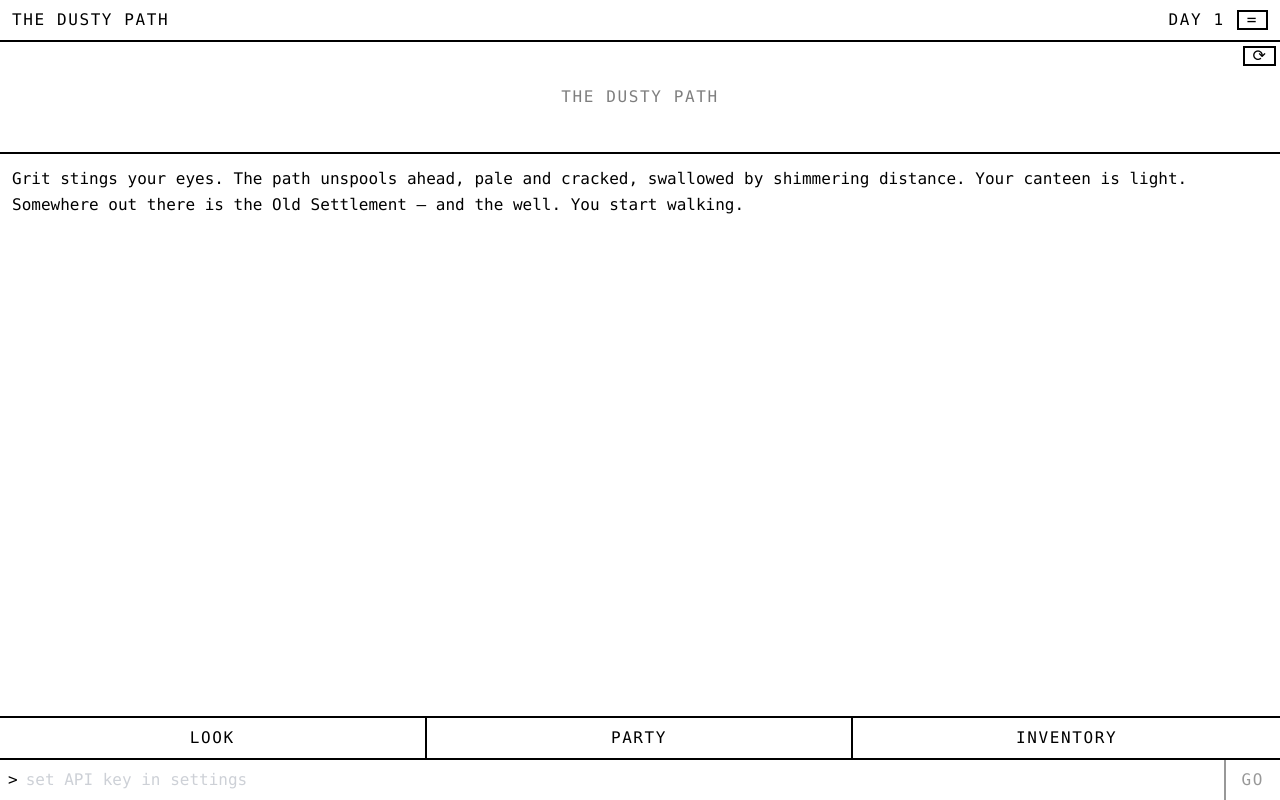
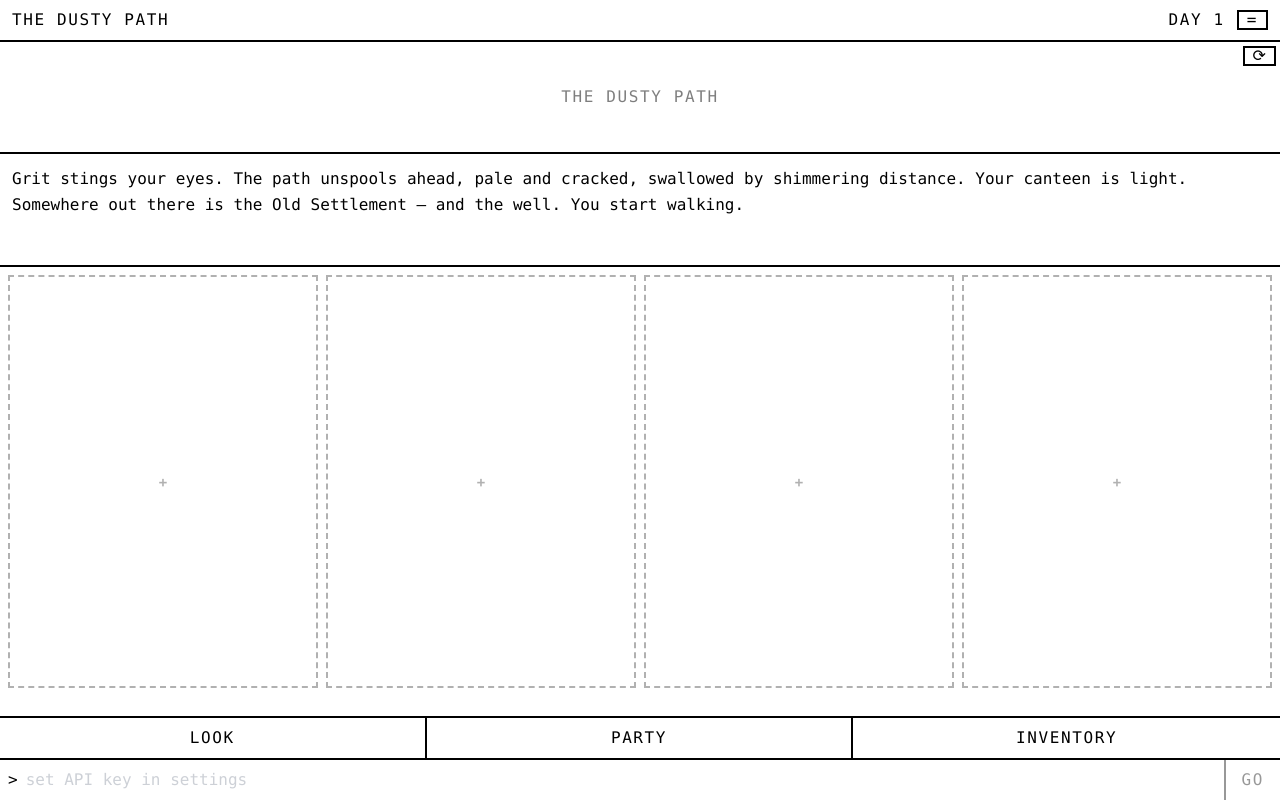
Before and after one commit to MickeyRotten/ProjectLoom, a React (Vite) app: page / in a window 1280 px wide. Built offline with nearby package versions, Linux system fonts and the light colour scheme.

Commit message:
feat(party): fixed 4-slot portrait row on main screen
show all portrait slots always, empty ones too, name label under each.
row sits above action buttons as before.

Co-Authored-By: Claude Opus 4.8 <noreply@anthropic.com>
Claude-Session: https://claude.ai/code/session_01Tpk4vvcij8MjuzoZm89phe

```diff
--- a/src/components/PartyStrip.tsx
+++ b/src/components/PartyStrip.tsx
@@ -2,11 +2,15 @@ import { useStore } from "../store";
 import { portraitKey } from "../lib/images";
 import type { Character } from "../types";
 
+/** Fixed number of party portrait slots on the main screen. */
+const SLOTS = 4;
+
 /**
  * The party portrait strip — always visible below the AI options, above the
- * fixed buttons (DESIGN.md → UI). One chip per in-company member; tap opens
- * that member's full-screen sheet. Portraits (Phase 3) drop into the chip
- * face; until then the chip shows the member's initials.
+ * fixed buttons (DESIGN.md → UI). A fixed row of SLOTS portrait faces with a
+ * name label under each; tap a filled slot to open that member's full-screen
+ * sheet. Empty slots always render so the row keeps its shape. Portraits
+ * (Phase 3) drop into the face; until then a filled slot shows initials.
  */
 export function PartyStrip() {
   const members = useStore((s) =>
@@ -15,19 +19,23 @@ export function PartyStrip() {
   const openMember = useStore((s) => s.openMember);
   const images = useStore((s) => s.images);
 
-  if (!members.length) return null;
+  const slots: (Character | null)[] = Array.from(
+    { length: SLOTS },
+    (_, i) => members[i] ?? null,
+  );
 
   return (
-    <nav className="flex gap-2 overflow-x-auto border-t-2 border-ink p-2">
-      {members.map((m) => (
+    <nav className="grid grid-cols-4 gap-2 border-t-2 border-ink p-2">
+      {slots.map((m, i) =>
+        m ? (
           <button
             key={m.id}
             type="button"
             onClick={() => openMember(m.id)}
-          className="flex shrink-0 flex-col items-center gap-1 active:opacity-60"
+            className="flex flex-col items-center gap-1 active:opacity-60"
             aria-label={m.name}
           >
-          <span className="flex h-[3.75rem] w-10 items-center justify-center overflow-hidden border-2 border-ink text-sm font-bold">
+            <span className="flex aspect-[3/4] w-full items-center justify-center overflow-hidden border-2 border-ink text-sm font-bold">
               {images[portraitKey(m.id)] ? (
                 <img
                   src={images[portraitKey(m.id)]}
@@ -38,11 +46,25 @@ export function PartyStrip() {
                 initials(m)
               )}
             </span>
-          <span className="max-w-[4.5rem] truncate text-[0.65rem] uppercase tracking-wide">
+            <span className="w-full truncate text-center text-[0.65rem] uppercase tracking-wide">
               {m.name}
             </span>
           </button>
-      ))}
+        ) : (
+          <div
+            key={`empty-${i}`}
+            className="flex flex-col items-center gap-1"
+            aria-hidden="true"
+          >
+            <span className="flex aspect-[3/4] w-full items-center justify-center border-2 border-dashed border-ink text-sm font-bold opacity-30">
+              +
+            </span>
+            <span className="text-[0.65rem] uppercase tracking-wide opacity-0">
+              —
+            </span>
+          </div>
+        ),
+      )}
     </nav>
   );
 }
```
Lines whose indentation alone changed are shown as unchanged.
